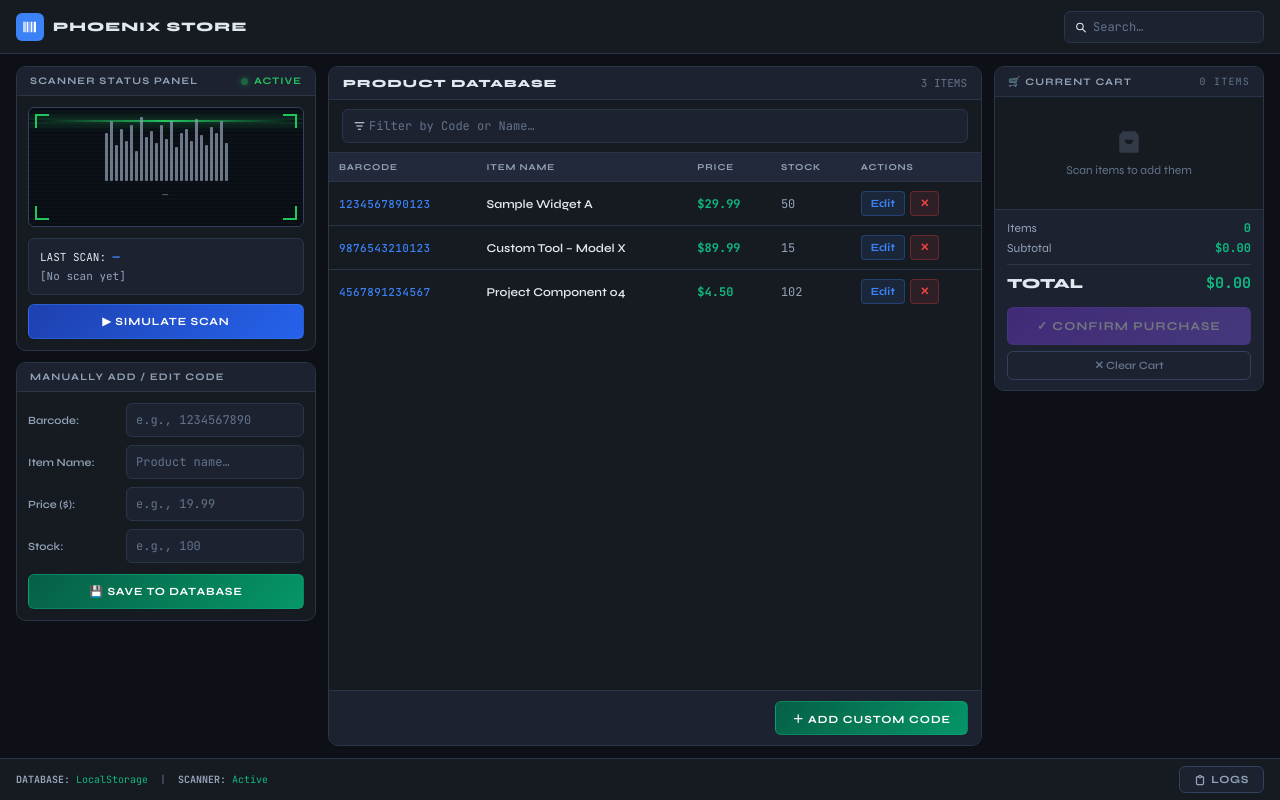
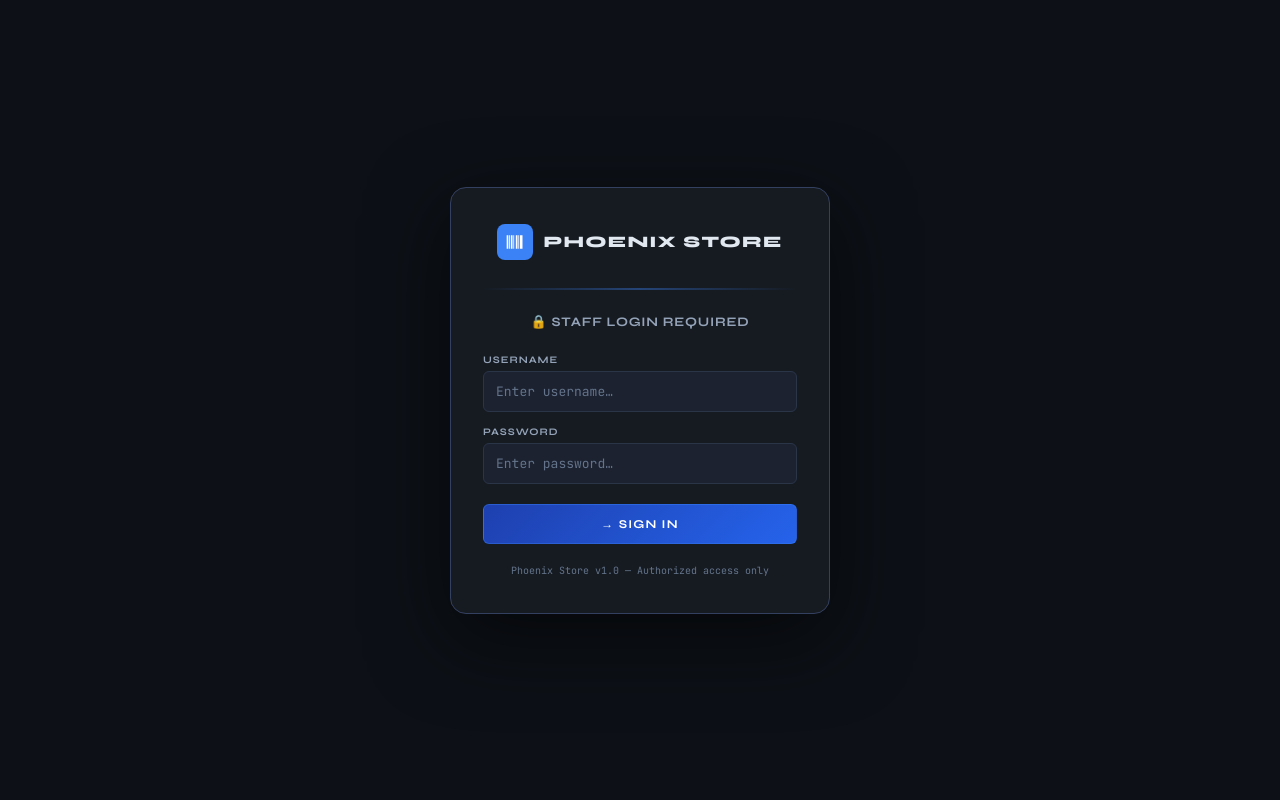
Before and after one commit to Tuna-fishh/phoenix-store, a website: page public/index.html in a window 1280 px wide. Drawn offline with Linux system fonts and the light colour scheme.

Commit message:
first commit

```diff
--- a/public/index.html
+++ b/public/index.html
@@ -24,16 +24,61 @@
 html{height:100%}
 body{background:var(--bg);color:var(--text);font-family:var(--sans);min-height:100vh;display:flex;flex-direction:column;overflow-x:hidden}
 
+/* ═══ LOGIN SCREEN ═══ */
+#loginScreen{
+  position:fixed;inset:0;background:var(--bg);z-index:9999;
+  display:flex;align-items:center;justify-content:center;
+  padding:20px;
+}
+.login-box{
+  background:var(--surface);border:1px solid var(--border2);border-radius:16px;
+  padding:36px 32px;width:100%;max-width:380px;
+  box-shadow:0 24px 80px rgba(0,0,0,.6);
+}
+.login-logo{display:flex;align-items:center;gap:10px;margin-bottom:28px;justify-content:center}
+.login-logo-icon{width:36px;height:36px;background:var(--accent);border-radius:8px;display:flex;align-items:center;justify-content:center}
+.login-logo-icon svg{width:20px;height:20px;fill:white}
+.login-logo-text{font-size:16px;font-weight:800;letter-spacing:.08em;text-transform:uppercase}
+.login-title{font-size:13px;font-weight:700;color:var(--text2);text-align:center;margin-bottom:24px;letter-spacing:.06em;text-transform:uppercase}
+.login-field{margin-bottom:14px}
+.login-field label{display:block;font-size:10px;font-weight:700;color:var(--text2);margin-bottom:5px;letter-spacing:.1em;text-transform:uppercase}
+.login-field input{
+  width:100%;background:var(--surface2);border:1px solid var(--border);border-radius:var(--rs);
+  color:var(--text);font-family:var(--mono);font-size:13px;padding:11px 12px;outline:none;
+  transition:border-color .2s,box-shadow .2s;
+}
+.login-field input:focus{border-color:var(--accent);box-shadow:0 0 0 3px var(--accent-glow)}
+.login-field input::placeholder{color:var(--text3)}
+.login-err{
+  background:rgba(239,68,68,.1);border:1px solid rgba(239,68,68,.3);border-radius:var(--rs);
+  padding:9px 12px;font-family:var(--mono);font-size:11px;color:var(--danger);
+  margin-bottom:14px;display:none;text-align:center;
+}
+.login-err.show{display:block}
+.btn-login{
+  width:100%;background:linear-gradient(135deg,#1e40af,#2563eb);border:1px solid rgba(59,130,246,.4);
+  border-radius:var(--rs);color:#fff;font-family:var(--sans);font-size:12px;font-weight:700;
+  letter-spacing:.1em;text-transform:uppercase;padding:12px;cursor:pointer;
+  transition:all .2s;margin-top:6px;
+}
+.btn-login:hover{background:linear-gradient(135deg,#1d4ed8,#3b82f6);box-shadow:0 4px 14px rgba(59,130,246,.35)}
+.btn-login:active{transform:scale(.98)}
+.login-footer{text-align:center;margin-top:20px;font-family:var(--mono);font-size:10px;color:var(--text3)}
+.login-scan-line{height:2px;background:linear-gradient(90deg,transparent,var(--accent),transparent);margin-bottom:24px;opacity:.4}
+
 /* ═══ HEADER ═══ */
 header{background:var(--surface);border-bottom:1px solid var(--border);padding:0 16px;height:var(--header-h);display:flex;align-items:center;justify-content:space-between;position:sticky;top:0;z-index:100;flex-shrink:0}
 .logo{display:flex;align-items:center;gap:9px;font-size:13px;font-weight:800;letter-spacing:.08em;text-transform:uppercase;white-space:nowrap}
 .logo-icon{width:28px;height:28px;background:var(--accent);border-radius:6px;display:flex;align-items:center;justify-content:center;flex-shrink:0}
 .logo-icon svg{width:16px;height:16px;fill:white}
+.header-right{display:flex;align-items:center;gap:10px}
 .search-wrap{position:relative;width:200px;max-width:40vw}
 .search-wrap svg{position:absolute;left:10px;top:50%;transform:translateY(-50%);width:13px;height:13px;fill:var(--text3);pointer-events:none}
 #globalSearch{width:100%;background:var(--surface2);border:1px solid var(--border);border-radius:var(--rs);color:var(--text);font-family:var(--mono);font-size:12px;padding:7px 10px 7px 28px;outline:none;transition:border-color .2s,box-shadow .2s}
 #globalSearch:focus{border-color:var(--accent);box-shadow:0 0 0 3px var(--accent-glow)}
 #globalSearch::placeholder{color:var(--text3)}
+.btn-logout{background:var(--surface2);border:1px solid var(--border2);border-radius:var(--rs);color:var(--text3);font-family:var(--sans);font-size:10px;font-weight:700;letter-spacing:.06em;text-transform:uppercase;padding:6px 12px;cursor:pointer;transition:all .2s;white-space:nowrap}
+.btn-logout:hover{border-color:var(--danger);color:var(--danger)}
 
 /* ═══ DESKTOP LAYOUT ═══ */
 .desktop-main{display:grid;grid-template-columns:300px 1fr 270px;gap:12px;padding:12px 16px;flex:1}
@@ -167,7 +212,7 @@ tbody td{padding:9px 10px;vertical-align:middle}
 .btn-logs:hover{background:var(--surface3);border-color:var(--accent);color:var(--accent)}
 
 /* ═══ TOAST ═══ */
-#toast{position:fixed;bottom:18px;right:16px;background:var(--surface2);border:1px solid var(--border2);border-radius:var(--rs);padding:9px 14px;font-family:var(--mono);font-size:12px;color:var(--text);box-shadow:0 8px 30px rgba(0,0,0,.4);transform:translateY(80px);opacity:0;transition:transform .3s cubic-bezier(.34,1.56,.64,1),opacity .25s;z-index:999;max-width:min(310px, calc(100vw - 32px));display:flex;align-items:center;gap:8px}
+#toast{position:fixed;bottom:18px;right:16px;background:var(--surface2);border:1px solid var(--border2);border-radius:var(--rs);padding:9px 14px;font-family:var(--mono);font-size:12px;color:var(--text);box-shadow:0 8px 30px rgba(0,0,0,.4);transform:translateY(80px);opacity:0;transition:transform .3s cubic-bezier(.34,1.56,.64,1),opacity .25s;z-index:9998;max-width:min(310px, calc(100vw - 32px));display:flex;align-items:center;gap:8px}
 #toast.show{transform:translateY(0);opacity:1}
 #toast.success .toast-dot{background:var(--accent2);box-shadow:0 0 6px var(--accent2)}
 #toast.error .toast-dot{background:var(--danger);box-shadow:0 0 6px var(--danger)}
@@ -257,20 +302,12 @@ tbody td{padding:9px 10px;vertical-align:middle}
   .desktop-footer{display:none}
   .mobile-nav{display:flex}
   #toast{bottom:calc(var(--nav-h) + 10px)}
-
-  /* scanner page */
   #page-scanner{gap:10px}
-
-  /* db page */
   #page-db .db-panel{flex:1;min-height:0;display:flex;flex-direction:column}
   #page-db{gap:0}
-
-  /* mobile table — hide barcode column, show short version */
   .hide-mobile{display:none}
   thead th:nth-child(1){display:none}
   tbody td:nth-child(1){display:none}
-
-  /* cart page */
   #page-cart{gap:0}
   #page-cart .cart-panel{flex:1}
   #page-cart .cart-items{min-height:200px}
@@ -278,6 +315,31 @@ tbody td{padding:9px 10px;vertical-align:middle}
 </style>
 </head>
 <body>
+
+<!-- ═══════════ LOGIN SCREEN ═══════════ -->
+<div id="loginScreen">
+  <div class="login-box">
+    <div class="login-logo">
+      <div class="login-logo-icon">
+        <svg viewBox="0 0 24 24"><path d="M2 4h2v16H2V4zm3 0h1v16H5V4zm2 0h2v16H7V4zm3 0h1v16h-1V4zm3 0h2v16h-2V4zm3 0h1v16h-1V4zm2 0h3v16h-3V4z"/></svg>
+      </div>
+      <span class="login-logo-text">Phoenix Store</span>
+    </div>
+    <div class="login-scan-line"></div>
+    <div class="login-title">🔒 Staff Login Required</div>
+    <div class="login-err" id="loginErr">Invalid username or password.</div>
+    <div class="login-field">
+      <label>Username</label>
+      <input type="text" id="loginUser" placeholder="Enter username…" autocomplete="username" autocapitalize="none">
+    </div>
+    <div class="login-field">
+      <label>Password</label>
+      <input type="password" id="loginPass" placeholder="Enter password…" autocomplete="current-password">
+    </div>
+    <button class="btn-login" id="btnLogin">→ Sign In</button>
+    <div class="login-footer">Phoenix Store v1.0 — Authorized access only</div>
+  </div>
+</div>
 
 <!-- ═══════════ HEADER ═══════════ -->
 <header>
@@ -287,9 +349,12 @@ tbody td{padding:9px 10px;vertical-align:middle}
     </div>
     Phoenix Store
   </div>
-  <div class="search-wrap">
-    <svg viewBox="0 0 24 24"><path d="M21 21l-4.35-4.35M17 11A6 6 0 1 1 5 11a6 6 0 0 1 12 0z" stroke="currentColor" stroke-width="2" fill="none" stroke-linecap="round"/></svg>
-    <input type="text" id="globalSearch" placeholder="Search…" autocomplete="off">
+  <div class="header-right">
+    <div class="search-wrap">
+      <svg viewBox="0 0 24 24"><path d="M21 21l-4.35-4.35M17 11A6 6 0 1 1 5 11a6 6 0 0 1 12 0z" stroke="currentColor" stroke-width="2" fill="none" stroke-linecap="round"/></svg>
+      <input type="text" id="globalSearch" placeholder="Search…" autocomplete="off">
+    </div>
+    <button class="btn-logout" id="btnLogout">⏻ Logout</button>
   </div>
 </header>
 
@@ -378,6 +443,8 @@ tbody td{padding:9px 10px;vertical-align:middle}
     <span class="label">DATABASE:</span><span class="val">LocalStorage</span>
     &nbsp;|&nbsp;
     <span class="label">SCANNER:</span><span class="val">Active</span>
+    &nbsp;|&nbsp;
+    <span class="label">USER:</span><span class="val">admin</span>
   </div>
   <button class="btn-logs" id="btnLogs">
     <svg width="12" height="12" viewBox="0 0 24 24" fill="none" stroke="currentColor" stroke-width="2.5" stroke-linecap="round"><path d="M9 5H7a2 2 0 00-2 2v12a2 2 0 002 2h10a2 2 0 002-2V7a2 2 0 00-2-2h-2M9 5a2 2 0 002 2h2a2 2 0 002-2M9 5a2 2 0 012-2h2a2 2 0 012 2"/></svg>
@@ -417,6 +484,10 @@ tbody td{padding:9px 10px;vertical-align:middle}
       <div class="frow"><label>Stock:</label><input type="number" id="fStockM" placeholder="100" step="1" min="0" autocomplete="off" inputmode="numeric"></div>
       <button class="btn-save" id="btnSaveM">💾 Save</button>
     </div>
+  </div>
+  <!-- Mobile logout -->
+  <div style="margin-top:10px;text-align:center">
+    <button class="btn-logout" id="btnLogoutM" style="font-size:11px;padding:8px 20px">⏻ Logout</button>
   </div>
 </div>
 
@@ -464,8 +535,6 @@ tbody td{padding:9px 10px;vertical-align:middle}
     </div>
   </div>
 </div>
-
-<!-- Logs Page (mobile opens modal) -->
 
 <!-- ═══════════ MOBILE NAV ═══════════ -->
 <nav class="mobile-nav">
@@ -543,6 +612,47 @@ tbody td{padding:9px 10px;vertical-align:middle}
 </div>
 
 <script>
+/* ─── LOGIN ─── */
+const AUTH={user:'admin',pass:'1879'};
+const SESSION_KEY='phoenix_auth';
+
+function checkSession(){return sessionStorage.getItem(SESSION_KEY)==='true';}
+function doLogin(){
+  const u=document.getElementById('loginUser').value.trim();
+  const p=document.getElementById('loginPass').value;
+  const err=document.getElementById('loginErr');
+  if(u===AUTH.user&&p===AUTH.pass){
+    sessionStorage.setItem(SESSION_KEY,'true');
+    document.getElementById('loginScreen').style.display='none';
+    renderBarcodeVis('');renderTable();renderCart();
+  }else{
+    err.classList.add('show');
+    document.getElementById('loginPass').value='';
+    document.getElementById('loginPass').focus();
+    setTimeout(()=>err.classList.remove('show'),3500);
+  }
+}
+function doLogout(){
+  if(!confirm('Log out of Phoenix Store?'))return;
+  sessionStorage.removeItem(SESSION_KEY);
+  document.getElementById('loginUser').value='';
+  document.getElementById('loginPass').value='';
+  document.getElementById('loginScreen').style.display='flex';
+}
+
+document.getElementById('btnLogin').addEventListener('click',doLogin);
+document.getElementById('loginPass').addEventListener('keydown',e=>{if(e.key==='Enter')doLogin();});
+document.getElementById('loginUser').addEventListener('keydown',e=>{if(e.key==='Enter')document.getElementById('loginPass').focus();});
+document.getElementById('btnLogout').addEventListener('click',doLogout);
+document.getElementById('btnLogoutM').addEventListener('click',doLogout);
+
+/* ─── INIT CHECK ─── */
+if(!checkSession()){
+  document.getElementById('loginScreen').style.display='flex';
+}else{
+  document.getElementById('loginScreen').style.display='none';
+}
+
 /* ─── STORAGE ─── */
 const DB_KEY='scannerDB_v3', LOGS_KEY='scannerLogs_v1';
 const SAMPLES=[
@@ -572,7 +682,7 @@ function showPage(page){
 const HEIGHTS=[48,60,36,52,40,56,30,64,44,50,38,56,42,60,34,48,52,40,62,46,36,54,48,60,38];
 function renderBarcodeVis(code){
   ['barcodeVis','barcodeVisM'].forEach(id=>{
-    const vis=document.getElementById(id); if(!vis)return;
+    const vis=document.getElementById(id);if(!vis)return;
     vis.innerHTML='';
     HEIGHTS.forEach(h=>{const b=document.createElement('div');b.className='bar';b.style.height=h+'px';vis.appendChild(b);});
   });
@@ -601,10 +711,8 @@ function esc(s){return String(s).replace(/&/g,'&amp;').replace(/</g,'&lt;').repl
 /* ─── RENDER TABLE ─── */
 let filterQuery='';
 function renderTable(){
-  const db=getDB(), q=filterQuery.trim().toLowerCase();
+  const db=getDB(),q=filterQuery.trim().toLowerCase();
   const rows=q?db.filter(i=>i.barcode.includes(q)||i.name.toLowerCase().includes(q)||String(i.price).includes(q)):db;
-
-  // Desktop
   document.getElementById('dbCount').textContent=`${db.length} item${db.length!==1?'s':''}`;
   const tbody=document.getElementById('dbTableBody');
   const empty=document.getElementById('emptyState');
@@ -626,8 +734,6 @@ function renderTable(){
         </td></tr>`;
     }).join('');
   }
-
-  // Mobile
   document.getElementById('dbCountM').textContent=db.length;
   const tbodyM=document.getElementById('dbTableBodyM');
   const emptyM=document.getElementById('emptyStateM');
@@ -710,8 +816,6 @@ function changeQty(barcode,delta){
 function renderCart(){
   const totalQty=cart.reduce((s,c)=>s+c.qty,0);
   const subtotal=cart.reduce((s,c)=>s+c.price*c.qty,0);
-
-  // Update both desktop and mobile cart badges/totals
   ['','M'].forEach(sfx=>{
     const qb=document.getElementById('cartQtyBadge'+sfx);
     const tq=document.getElementById('cartTotalQty'+sfx);
@@ -723,7 +827,6 @@ function renderCart(){
     if(st)st.textContent=`$${subtotal.toFixed(2)}`;
     if(ct)ct.textContent=`$${subtotal.toFixed(2)}`;
     if(cf)cf.disabled=cart.length===0;
-
     const container=document.getElementById('cartItems'+sfx);
     const empty=document.getElementById('cartEmpty'+sfx);
     if(!container)return;
@@ -750,8 +853,6 @@ function renderCart(){
       container.appendChild(div);
     });
   });
-
-  // Mobile nav badge
   const badge=document.getElementById('cartNavBadge');
   if(badge){badge.textContent=totalQty;badge.classList.toggle('show',totalQty>0);}
 }
@@ -875,6 +976,7 @@ function highlightRow(barcode){
 
 /* ─── PROCESS SCAN ─── */
 function processScan(code){
+  if(!checkSession())return;
   code=String(code).trim();if(!code)return;
   renderBarcodeVis(code);
   ['lastScanId','lastScanIdM'].forEach(id=>{const el=document.getElementById(id);if(el)el.textContent=code;});
@@ -897,6 +999,7 @@ function processScan(code){
 /* ─── SCANNER HOOK ─── */
 let scanBuffer='',scanTimer;
 document.addEventListener('keydown',e=>{
+  if(!checkSession())return;
   const tag=document.activeElement.tagName;
   if(tag==='INPUT'||tag==='TEXTAREA')return;
   if(e.key==='Enter'){if(scanBuffer.length>=4)processScan(scanBuffer);scanBuffer='';clearTimeout(scanTimer);return;}
@@ -911,7 +1014,9 @@ document.getElementById('btnSimulate').addEventListener('click',doSimulate);
 document.getElementById('btnSimulateM').addEventListener('click',doSimulate);
 
 /* ─── INIT ─── */
-renderBarcodeVis('');renderTable();renderCart();
+if(checkSession()){
+  renderBarcodeVis('');renderTable();renderCart();
+}
 </script>
 </body>
 </html>
```
